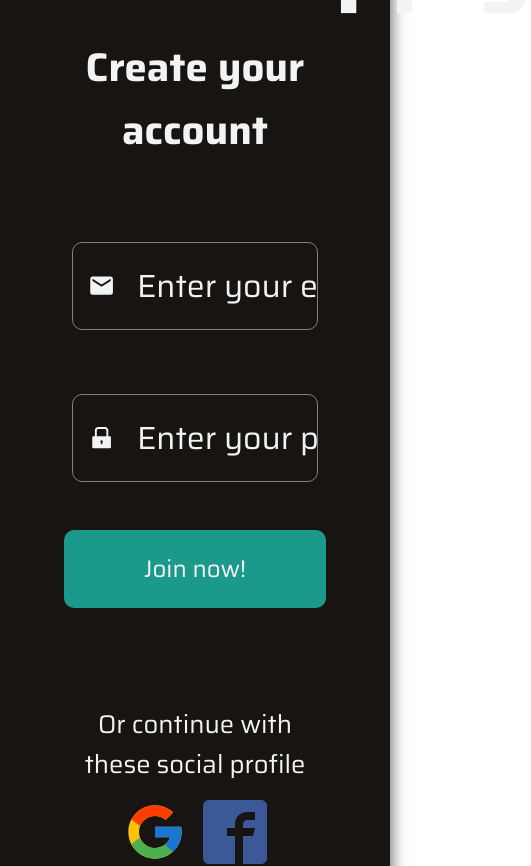
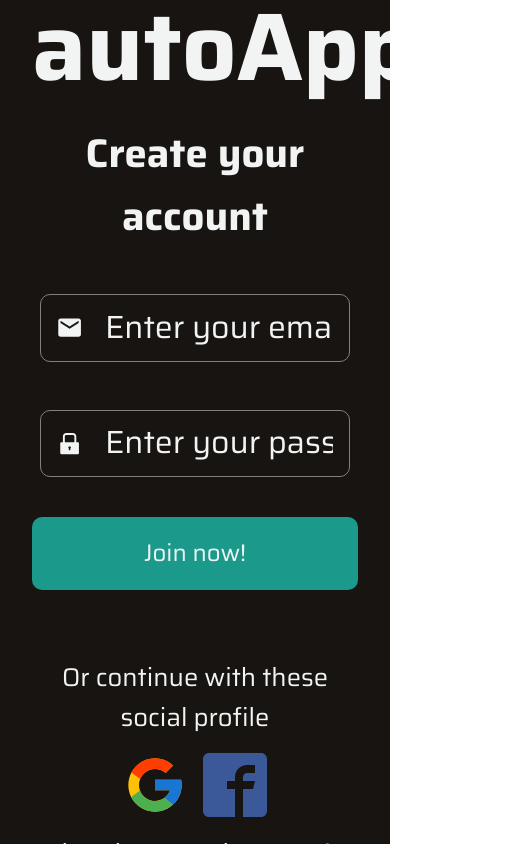
Before and after one commit to Clanhouse/project-autoapplynet, a React (Create React App) app in the folder frontend/: page /auth in a window 390 px wide. Shown: the top 866 px of the page, 531 px wide, since content can reach past the window. After the commit the page ends 844 px from the top, so only its background shows below. Built offline with nearby package versions, Linux system fonts and the light colour scheme.

Commit message:
fix laptop breakpoint

```diff
--- a/frontend/src/components/Auth/styled.ts
+++ b/frontend/src/components/Auth/styled.ts
@@ -9,6 +9,7 @@ export const AuthWrapper = styled.div`
   background: var(--gradient-primary);
   background-size: 400% 400%;
   animation: gradient 15s ease infinite;
+  overflow-x: hidden;
 
   @keyframes gradient {
     0% {
@@ -35,9 +36,10 @@ export const AuthWrapper = styled.div`
     @media ${device.tablet} {
       min-height: 100vh;
       min-width: 100vw;
-      /* justify-content: space-evenly; */
       border-radius: 0px;
       padding: 4rem 4rem;
+
+      padding: 1rem 2rem;
     }
 
     .title {
@@ -73,7 +75,7 @@ export const AuthWrapper = styled.div`
     }
 
     .paragraph {
-      margin-top: 2rem;
+      margin-top: 1.8rem;
       color: var(--text-color-primary);
       text-align: center;
 
@@ -132,7 +134,7 @@ export const Socials = styled.div`
 
 export const FormWrapper = styled.div`
   @media ${device.tablet} {
-    margin: 3rem 0rem;
+    margin: 1.4rem 0rem;
   }
 
   .form {
@@ -155,7 +157,7 @@ export const FormWrapper = styled.div`
 
     @media ${device.tablet} {
       margin: 1rem 0rem;
-      padding: 1.25rem 4rem;
+      padding: 1.1rem 4rem;
       font-size: 1.5rem;
     }
 
@@ -182,9 +184,9 @@ export const FormWrapper = styled.div`
     justify-content: center;
 
     @media ${device.tablet} {
-      height: 5.5rem;
+      height: 4.2rem;
       position: relative;
-      font-size: 2rem;
+      font-size: 1.8rem;
     }
 
     &::placeholder {
@@ -192,7 +194,6 @@ export const FormWrapper = styled.div`
 
       @media ${device.tablet} {
         font-size: 2rem;
-        position: absolute;
       }
     }
 
@@ -255,6 +256,6 @@ export const Search = styled.div`
   align-self: center;
 
   @media ${device.tablet} {
-    margin: 1.5rem 0rem;
+    margin: 1rem 0rem;
   }
 `;
```
